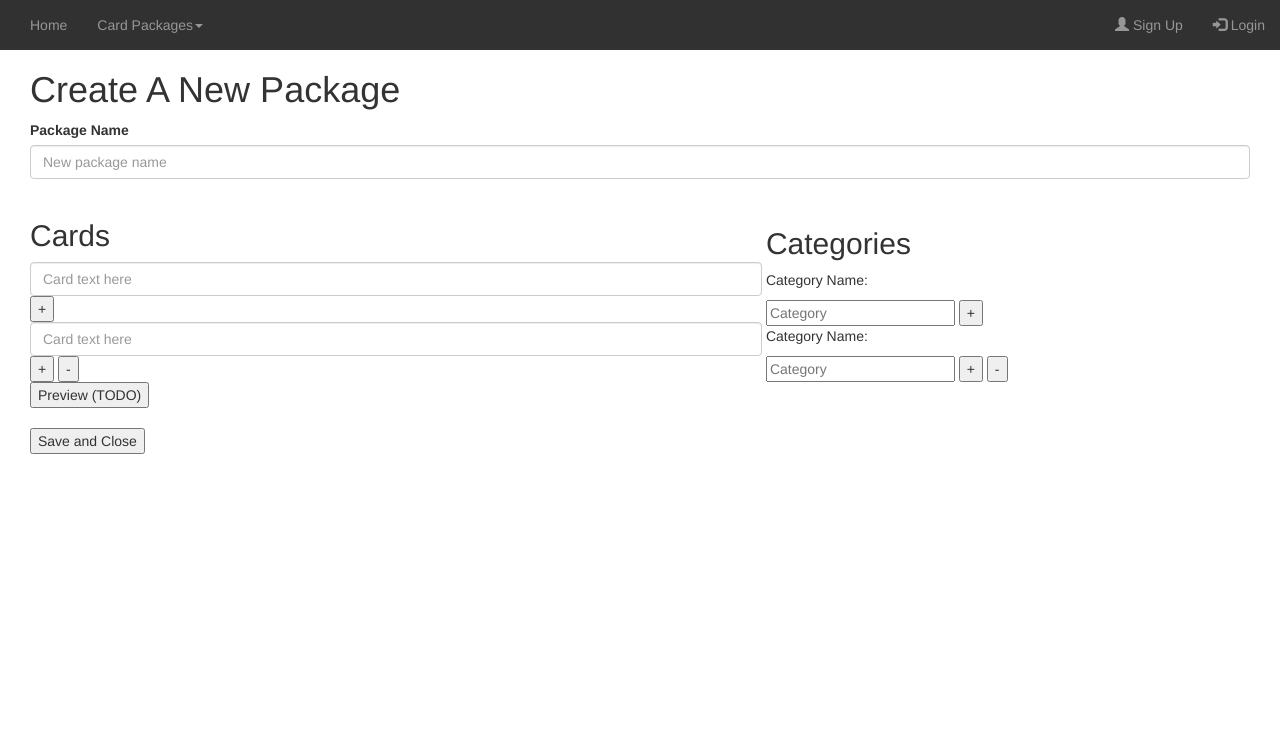
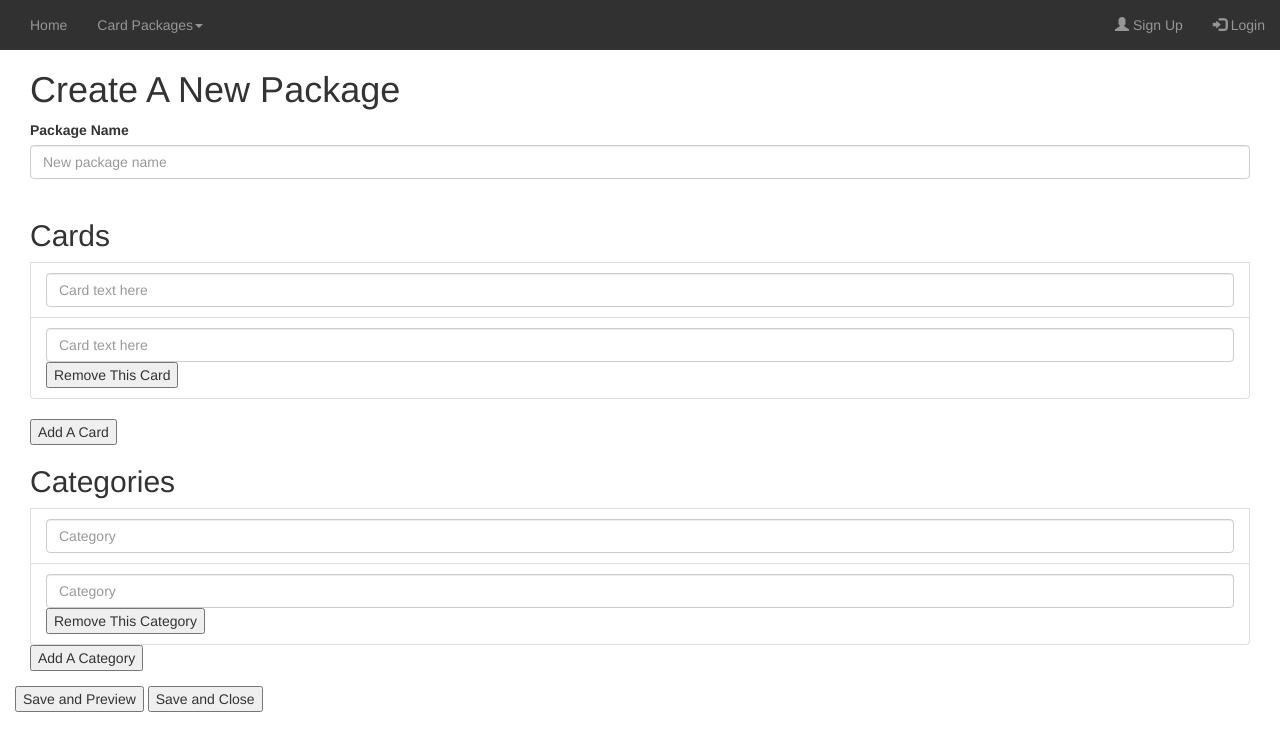
Before and after one commit to bendalll/itech3209, a Django app: template MyDigitalHealth/templates/create_package.html in a window 1280 px wide. Shown: the top 751 px of the page. Run offline with Django 3.2, Linux system fonts and the light colour scheme; the template is opened without the code that fills it, so the values that code supplies are empty; some libraries are stand-ins or nearby versions.

Commit message:
Fronted additions to allow dynamic card and category creation

```diff
--- a/MyDigitalHealth/admin.py
+++ b/MyDigitalHealth/admin.py
@@ -1,8 +1,8 @@
 from django.contrib import admin
-from .models import Package, Category, Card, Comment
+from .models import Package, Category, Card, UserCardsort
 
 # Register your models here.
 admin.site.register(Package)
 admin.site.register(Category)
 admin.site.register(Card)
-admin.site.register(Comment)
+admin.site.register(UserCardsort)
--- a/MyDigitalHealth/static/scripts/cardsort.js
+++ b/MyDigitalHealth/static/scripts/cardsort.js
@@ -19,38 +19,30 @@ $( function()
 
 });
 
-
-// Global variable card #ID counter - need to find a better way to handle this
-var id_num = 10; //start at 10 just in case?
-
 // Create-package functions
 function addCard(parentId)
 {
 	// Adds a new card to the card list
 	let cardList = document.getElementById(parentId);
 	let newCard = document.createElement("div");
-	newCard.setAttribute("class", "card");
-	newCard.setAttribute("id", id_num);
-	id_num = id_num + 1; //increment the #id count
-	let newTextArea = document.createElement("textarea");
-	newTextArea.setAttribute("maxlength", "200");
-	let newAddButton = document.createElement("button");
-	newAddButton.setAttribute("onclick", "addCard('cardList')");
-	newAddButton.setAttribute("type", "button");
-	newAddButton.innerHTML = "+";
+	newCard.setAttribute("class", "list-group-item");
+	let newInput = document.createElement("input");
+	newInput.setAttribute("type", "text");
+	newInput.setAttribute("class", "form-control");
+	newInput.setAttribute("placeholder", "Card text here");
+	newInput.setAttribute("name", "card_text");
 	let newRemoveButton = document.createElement("button");
 	newRemoveButton.setAttribute("onclick", "removeCard(this)");
 	newRemoveButton.setAttribute("type", "button");
-	newRemoveButton.innerHTML = "-";
-	newCard.appendChild(newTextArea);
-	newCard.appendChild(newAddButton);
+	newRemoveButton.innerHTML = "Remove This Card";
+	newCard.appendChild(newInput);
 	newCard.appendChild(newRemoveButton);
 	cardList.appendChild(newCard);
-	window.scrollTo(0, cardList.scrollHeight);
 
-	//Add bootstrap container to </div>
-    $(cardList).attr("class","col-sm-7");
+	// Add bootstrap container to </div>
+    // $(cardList).attr("class","col-sm-7");
 }
+
 
 function removeCard(buttonObject)
 {
@@ -59,34 +51,27 @@ function removeCard(buttonObject)
 	thisCard.remove();
 }
 
+
 function addCategory(parentId)
 {
 	// Add a new category to the category list
 	let categoryList = document.getElementById(parentId);
 	let newCategory = document.createElement("div");
-	newCategory.setAttribute("class", "category");
-	let newText = document.createElement("p");
-	let newLabel = document.createTextNode("Category Name:");
-	newText.appendChild(newLabel);
+	newCategory.setAttribute("class", "list-group-item");
 	let newInput = document.createElement("input");
 	newInput.setAttribute("type", "text");
-	let newAddButton = document.createElement("button");
-	newAddButton.setAttribute("onclick", "addCategory('categoryList')");
-	newAddButton.setAttribute("type", "button");
-	newAddButton.innerHTML = "+";
+	newInput.setAttribute("placeholder", "Category");
+	newInput.setAttribute("name", "category_name");
+	newInput.setAttribute("class", "form-control");
 	let newRemoveButton = document.createElement("button");
 	newRemoveButton.setAttribute("onclick", "removeCategory(this)");
 	newRemoveButton.setAttribute("type", "button");
-	newRemoveButton.innerHTML = "-";
-	newCategory.appendChild(newText);
+	newRemoveButton.innerHTML = "Remove This Category";
 	newCategory.appendChild(newInput);
-	newCategory.appendChild(newAddButton);
 	newCategory.appendChild(newRemoveButton);
 	categoryList.appendChild(newCategory);
+}
 
-	//Add bootstrap container to </div>
-    $(categoryList).attr("class","col-sm-5");
-}
 
 function removeCategory(buttonObject) {
 	// Remove the category from the category list
--- a/MyDigitalHealth/static/styles/cardsort.css
+++ b/MyDigitalHealth/static/styles/cardsort.css
@@ -24,20 +24,14 @@ list-style-type:none;
     z-index: -1;
 }
 
-#cardList
-{
-    display: inline-block;
-    width: 60%;
-}
+/*#cardList*/
+/*{*/
+    /*display: inline-block;*/
+    /*width: 60%;*/
+/*}*/
 
-#categoryList
-{
-    display: inline-block;
-    width: 30%;
-}
-
-#pageActionButtons
-{
-    display: inline-block;
-    width: 100%;
-}
+/*#categoryList*/
+/*{*/
+    /*display: inline-block;*/
+    /*width: 30%;*/
+/*}*/
--- a/MyDigitalHealth/templates/admin.html
+++ b/MyDigitalHealth/templates/admin.html
@@ -9,7 +9,7 @@
 	<h3 class="form-signin-heading">My Packages</h3>
 	<ul>
 		{% for package in own_packages %}
-			<li><a href="{% url 'package_preview' package.pk %}">{{ package.package_name }}</a>
+			<li><a href="{% url 'preview' package.pk %}">{{ package.package_name }}</a>
 				<a href="{% url 'edit' package.pk %} " class="btn btn-default">Edit</a>
 			</li>
 		{% endfor %}
--- a/MyDigitalHealth/templates/base_generic.html
+++ b/MyDigitalHealth/templates/base_generic.html
@@ -41,7 +41,7 @@
 			<li class="dropdown">
 			<a class="dropdown-toggle" data-toggle="dropdown" href="#" style="color:#969696">Card Packages<span class="caret"></span></a>
 			<ul class="dropdown-menu">
-			{% for packages in card_packages %} <!-- THIS doesn't work? -->
+			{% for packages in card_packages %} <!-- This doesn't work? -->
 				<li><a href="{% url 'open_package' package.pk %}">{{ package.package_name }}</a></li>
 			{% endfor %}
 			</ul>
--- a/MyDigitalHealth/templates/create_package.html
+++ b/MyDigitalHealth/templates/create_package.html
@@ -18,44 +18,44 @@
                 <input type="text" class="form-control" id="nameOfCardPackage" placeholder="New package name" name="package_name">
             </div></br>
 
-        <!-- Bootstrap Row -->
+    {#  <!-- Bootstrap Row -->#}
     {#	<div  class="row" id="pageRows">#}
     {#	</div>#}
     {#	<div  class="row" id="buttons">#}
     {#	</div>#}
-    {#        Unsure what the above code does at this time #}
-
+    {#  Unsure what the above code does at this time #}
+            <div class="form-group" class="col-sm-7">
                 <div id="cardList">
                     <h2 class="form-signin-heading">Cards</h2>
                     <!-- Cards which can be dynamically added and removed -->
-                <div class="card" id="firstCard">
+                    <div class="list-group-item">
                         <input type="text" class="form-control" placeholder="Card text here" name="card_text">
-                    <button type="button" onclick="addCard('cardList')">+</button>
                     </div>
-                <div class="card" id="2">
+                    <div class="list-group-item">
                         <input type="text" class="form-control" placeholder="Card text here" name="card_text">
-                    <button type="button" onclick="addCard('cardList')">+</button>
-                    <button type="button" onclick="removeCard(this)">-</button>
+                        <button type="button" onclick="removeCard(this)">Remove This Card</button>
                     </div>
                 </div>
+                    <br>
+                    <button type="button" onclick="addCard('cardList')">Add A Card</button>
+            </div>
+            <div class="form-group" class="col-sm-5">
                 <div id="categoryList">
                     <!-- Categories which can be dynamically added and removed -->
                     <h2 class="form-signin-heading">Categories</h2>
-                <div class="category">
-                    <p>Category Name:</p>
-                    <input type="text" placeholder="Category" name="category_name"/>
-                    <button type="button" onclick="addCategory('categoryList')">+</button>
+                    <div class="list-group-item">
+                        <input type="text" placeholder="Category" name="category_name" class="form-control"/>
                     </div>
-                <div class="category">
-                    <p>Category Name:</p>
-                    <input type="text" placeholder="Category" name="category_name"/>
-                    <button type="button" onclick="addCategory('categoryList')">+</button>
-                    <button type="button" onclick="removeCategory(this)">-</button>
+                    <div class="list-group-item">
+                        <input type="text" placeholder="Category" name="category_name" class="form-control"/>
+                        <button type="button" onclick="removeCategory(this)">Remove This Category</button>
                     </div>
                 </div>
-            <div id="pageActionButtons">
-                <input type="button" value="Preview (TODO)" onclick="location.href='{%  url 'view' %}'"/>
-                <br><br>
+                <button type="button" onclick="addCategory('categoryList')">Add A Category</button>
+            </div >
+
+            <div class="row" id="buttons">
+                <input type="button" value="Save and Preview" onclick="location.href='{%  url 'view' %}'"/>
                 <input type="submit" value="Save and Close"/>
             </div>
         </form>
--- a/MyDigitalHealth/urls.py
+++ b/MyDigitalHealth/urls.py
@@ -6,7 +6,7 @@ urlpatterns = [
     path('', views.index, name='index'),
     path('login', LoginView.as_view(template_name='login.html'), name='login'),
     path('logout', LogoutView.as_view(template_name='index.html'), name='logout'),
-    path('register', views.register, name='register_user'),
+    path('register', views.register, name='register'),
     path('create_package', views.create_package, name='create_package'),
     path('package_preview/<package_id>/', views.package_preview, name='package_preview'),
     path('view', views.view, name='view'),
@@ -16,4 +16,5 @@ urlpatterns = [
     path('admin', views.admin, name='admin'),
     path('edit/<package>/', views.edit, name='edit'),
     path('editPackage/<package_id>/', views.editPackage, name='editPackage'),
+    path('preview/<package_id>/', views.package_preview, name='preview'),
 ]
```
Also changed, not shown: MyDigitalHealth/forms.py (+4 -9 lines), MyDigitalHealth/models.py (+19 -14 lines), MyDigitalHealth/templates/admin_preview_options.html (added, +11 -0 lines), MyDigitalHealth/templates/package_preview.html (+13 -10 lines), MyDigitalHealth/views.py (+34 -30 lines), 1 other file. Lines whose indentation alone changed are shown as unchanged.
